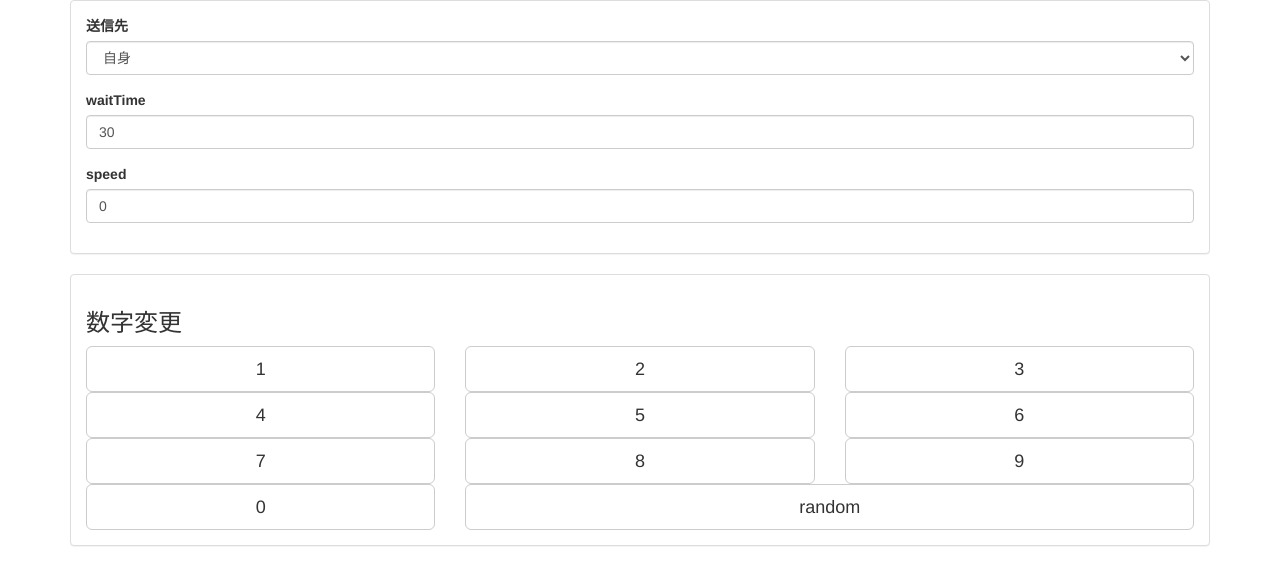
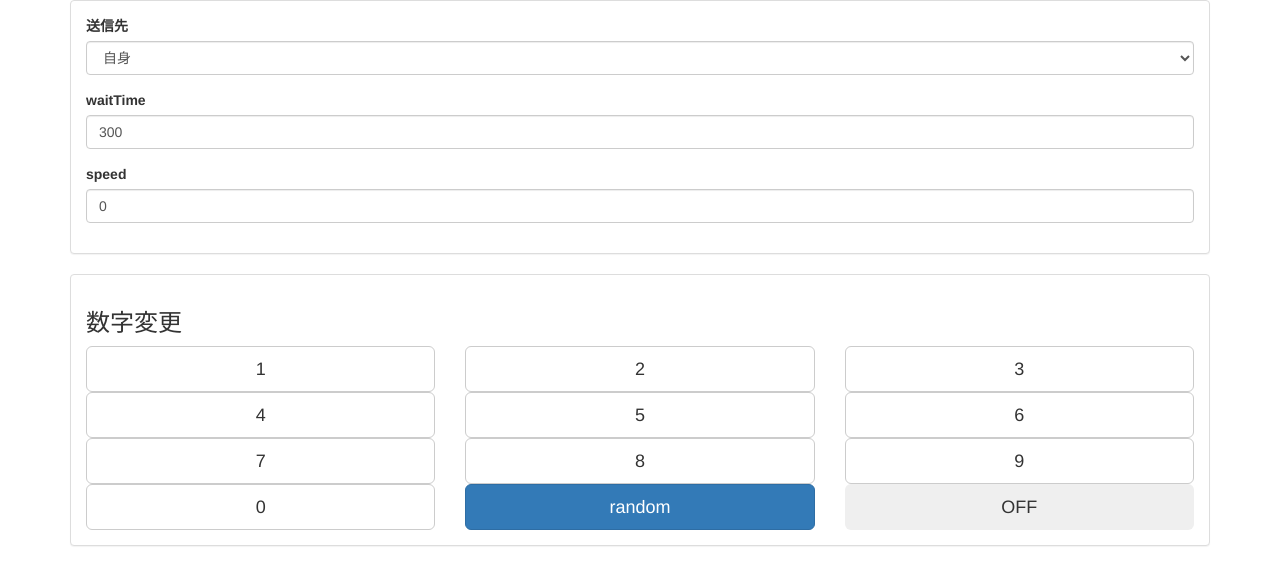
Before and after one commit to gutugutu3030/numNetworkModule, a plain HTML site: page data/index.html in a window 1280 px wide. Drawn offline with nearby package versions, Linux system fonts and the light colour scheme.

Commit message:
ランダムと消灯追加

```diff
--- a/data/index.html
+++ b/data/index.html
@@ -25,7 +25,7 @@
                     </div>
                     <div class="form-group">
                         <label>waitTime</label>
-                        <input type="number" name="wait" id="wait" class="form-control" value=30>
+                        <input type="number" name="wait" id="wait" class="form-control" value=300>
                     </div>
                     <div class="form-group">
                         <label>speed</label>
@@ -68,8 +68,11 @@
                     <div class="col-xs-4">
                         <button class="btn btn-default btn-lg btn-block" onclick="setNum(0)">0</button>
                     </div>
-                    <div class="col-xs-8">
-                        <button class="btn btn-default btn-lg btn-block" onclick="setNum(-1)">random</button>
+                    <div class="col-xs-4">
+                        <button class="btn btn-primary btn-lg btn-block" onclick="setNum(-1)">random</button>
+                    </div>
+                    <div class="col-xs-4">
+                        <button class="btn btn-caution btn-lg btn-block" onclick="setNum(10)">OFF</button>
                     </div>
                 </div>
             </div>
```
Also changed, not shown: 1 other file.
